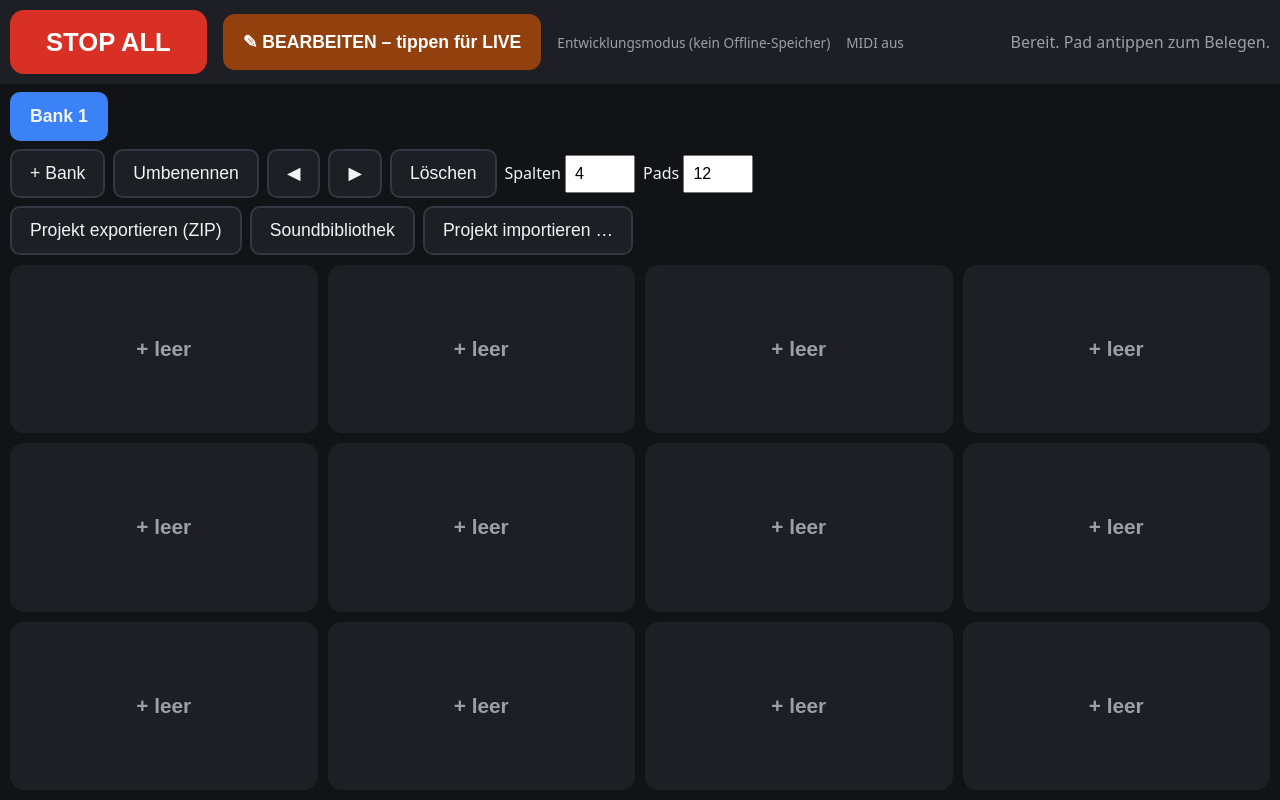
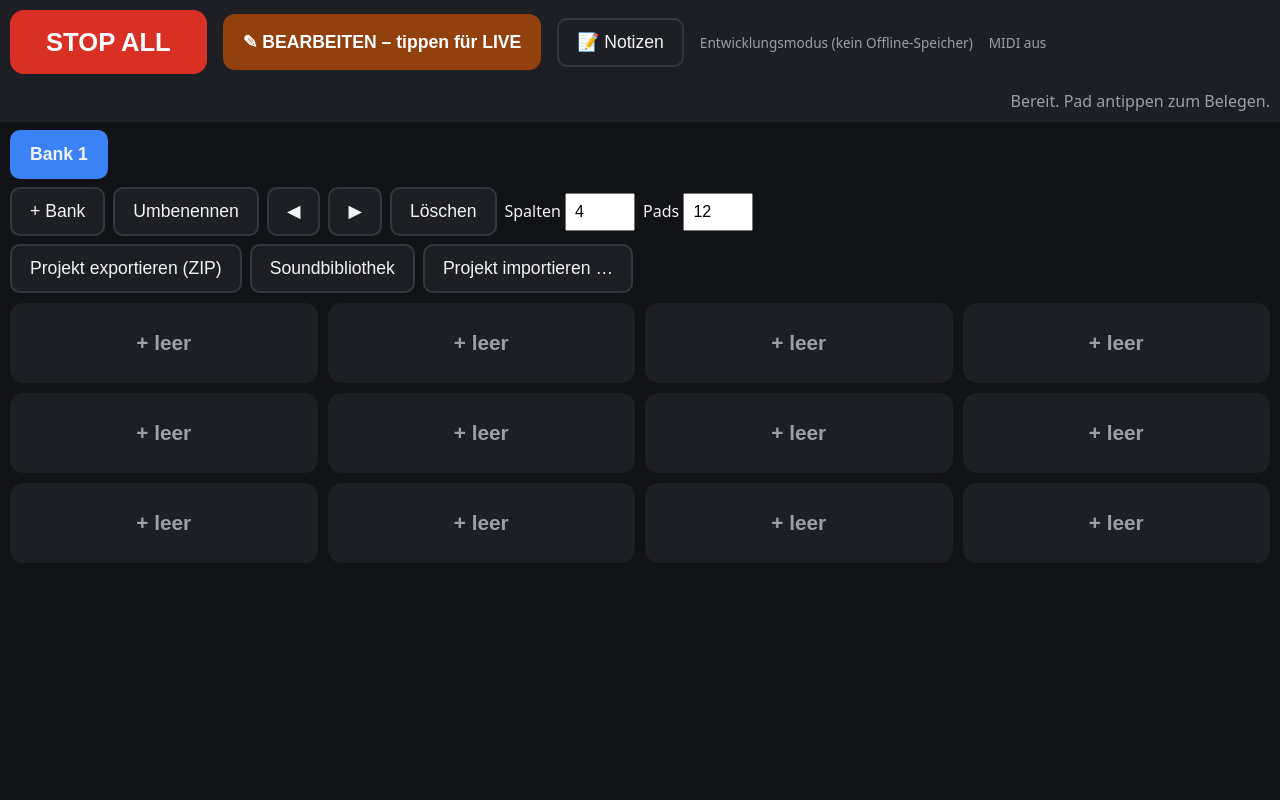
Before and after one commit to Berrox/pbrwebapp, a website built with Vite: page index.html in a window 1280 px wide. Built offline with nearby package versions, Linux system fonts and the light colour scheme.

Commit message:
Add files via upload

```diff
--- a/index.html
+++ b/index.html
@@ -16,6 +16,7 @@
   <header id="topbar">
     <button id="stopAll" type="button">STOP ALL</button>
     <button id="modeBtn" type="button" class="edit">Modus</button>
+    <button id="notesBtn" type="button" class="tab" aria-pressed="false">📝 Notizen</button>
     <span id="offlineState"></span>
     <span id="midiState"></span>
     <span id="status"></span>
@@ -38,7 +39,13 @@
       <input id="pFile" type="file" accept=".zip,application/zip" hidden />
     </div>
   </nav>
-  <main id="grid"></main>
+  <div id="work">
+    <main id="grid"></main>
+    <aside id="notes" hidden aria-label="Notizen">
+      <div class="notesHead"><b>Notizen</b><span id="notesStatus" role="status"></span><button id="noteAdd" type="button" class="tab">+ Notiz</button></div>
+      <div id="notesList"></div>
+    </aside>
+  </div>
   <dialog id="padDialog">
     <form method="dialog" id="padForm">
       <h2>Pad bearbeiten</h2>
```
